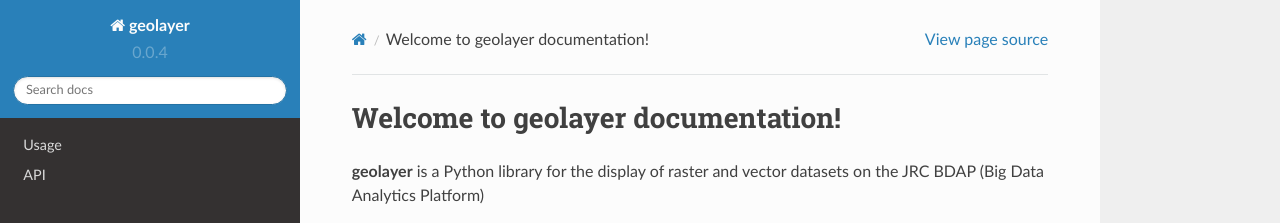
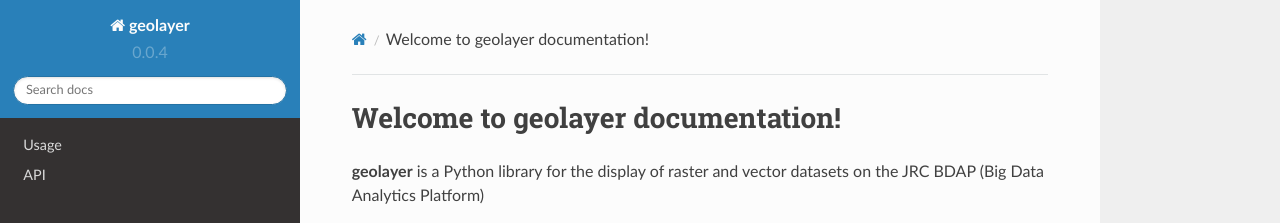
Before and after one commit to DavideDeMarchi/geolayer, a Sphinx documentation site: the page built from docs/source/index.rst, in a window 1280 px wide and 1121 px high. Shown: the top 223 px of the window. Built offline with Sphinx 7.4.7 and the Read the Docs theme 2.0.0, drawn with Linux system fonts in a browser that asks for light colours.

Commit message:
Updated conf.py

```diff
--- a/docs/source/conf.py
+++ b/docs/source/conf.py
@@ -1,16 +1,21 @@
 # Configuration file for the Sphinx documentation builder.
 
-# -- Project information
+# -- Custom settings
 import os
 import sys
 sys.path.insert(0, os.path.abspath(os.path.join('..', '..')))
 
+html_show_sourcelink = False
+
+
+# -- Project information
 project = 'geolayer'
 copyright = 'Copyright © European Union 2024'
 author = 'Davide De Marchi'
 
 release = '0.0'
 version = '0.0.4'
+
 
 # -- General configuration
 
@@ -31,9 +36,11 @@
 
 templates_path = ['_templates']
 
+
 # -- Options for HTML output
 
 html_theme = 'sphinx_rtd_theme'
 
+
 # -- Options for EPUB output
 epub_show_urls = 'footnote'
```
